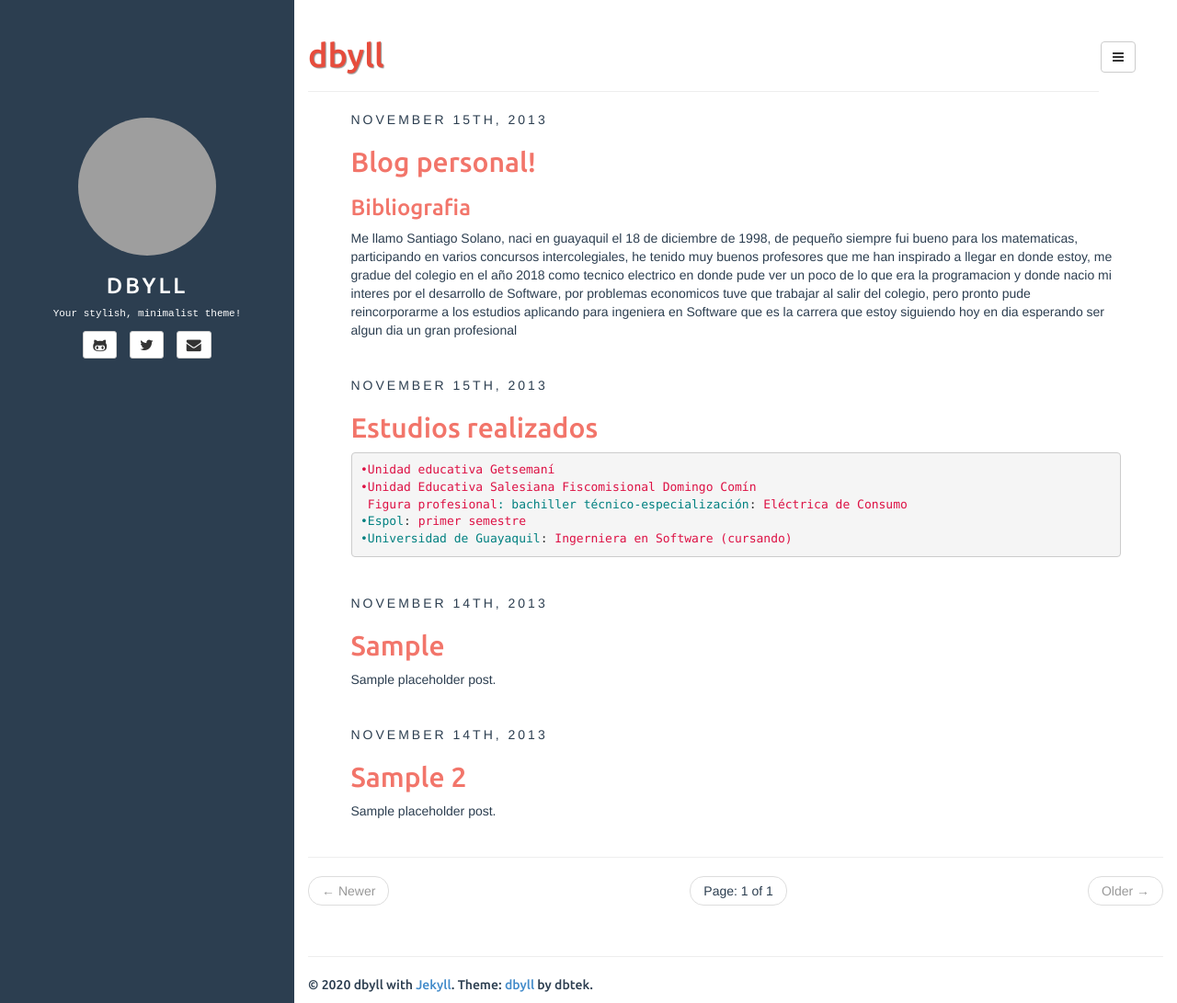
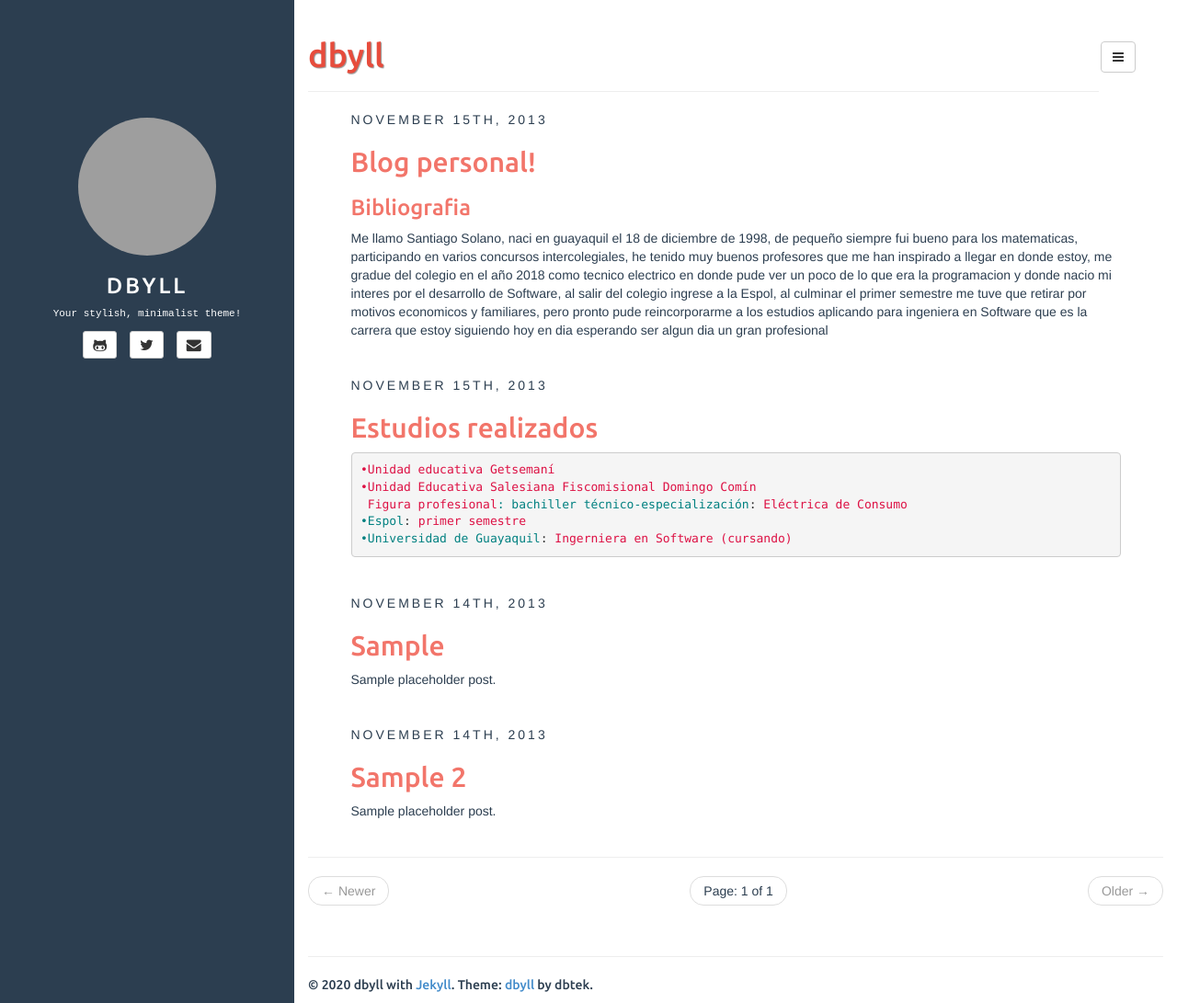
Before and after one commit to sasolanom/sasolanom.github.io, a Jekyll site: the page built from index.html, in a window 1280 px wide and 1091 px high. Shown: the whole window at 92% size. Built offline with Jekyll 4.4.1, drawn with Linux system fonts in a browser that asks for light colours; the list of posts is cut into pages by our own code; grey boxes are pictures that could not be loaded.

Commit message:
Update 2013-11-15-hello-world.md

```diff
--- a/_posts/2013-11-15-hello-world.md
+++ b/_posts/2013-11-15-hello-world.md
@@ -11,5 +11,6 @@ comments: true
 Me llamo Santiago Solano, naci en guayaquil el 18 de diciembre de 1998, de pequeño siempre fui bueno para los matematicas, participando
 en varios concursos intercolegiales, he tenido muy buenos profesores que me han inspirado a llegar en donde estoy, me gradue del colegio
 en el año 2018 como tecnico electrico en donde pude ver un poco de lo que era la programacion y donde nacio mi interes por el desarrollo
-de Software, por problemas economicos tuve que trabajar al salir del colegio, pero pronto pude reincorporarme a los estudios aplicando
-para ingeniera en Software que es la carrera que estoy siguiendo hoy en dia esperando ser algun dia un gran profesional
+de Software, al salir del colegio ingrese a la Espol, al culminar el primer semestre me tuve que retirar por motivos economicos y familiares, pero
+pronto pude reincorporarme a los estudios aplicando para ingeniera en Software que es la carrera que estoy siguiendo hoy en dia esperando
+ser algun dia un gran profesional
```
